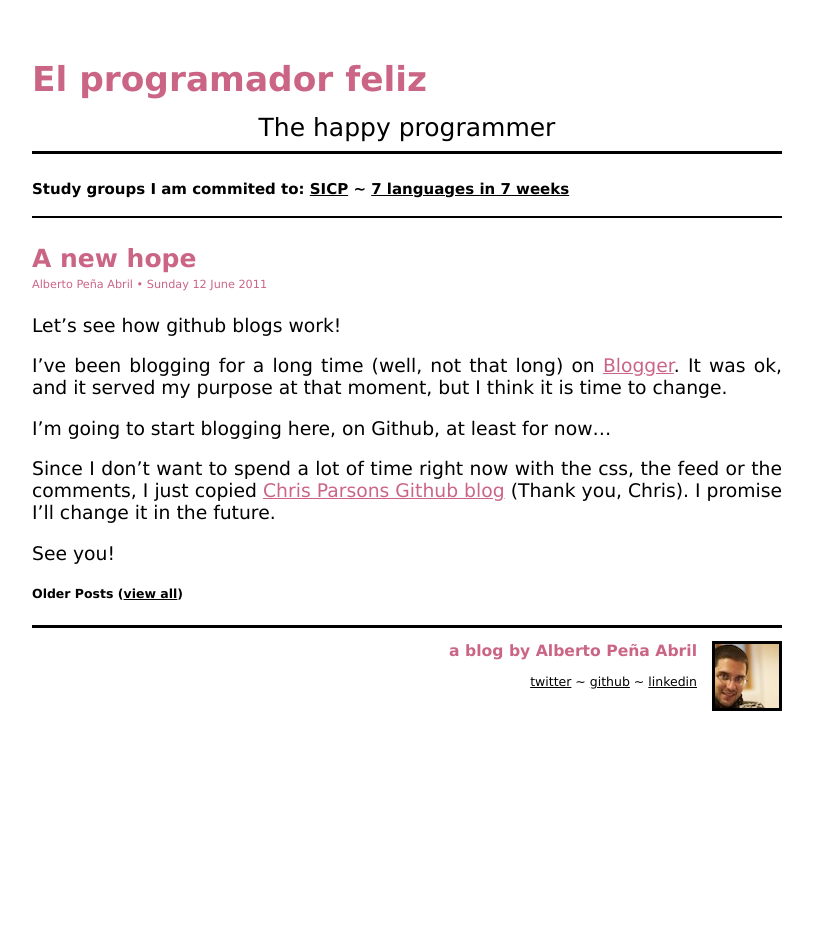
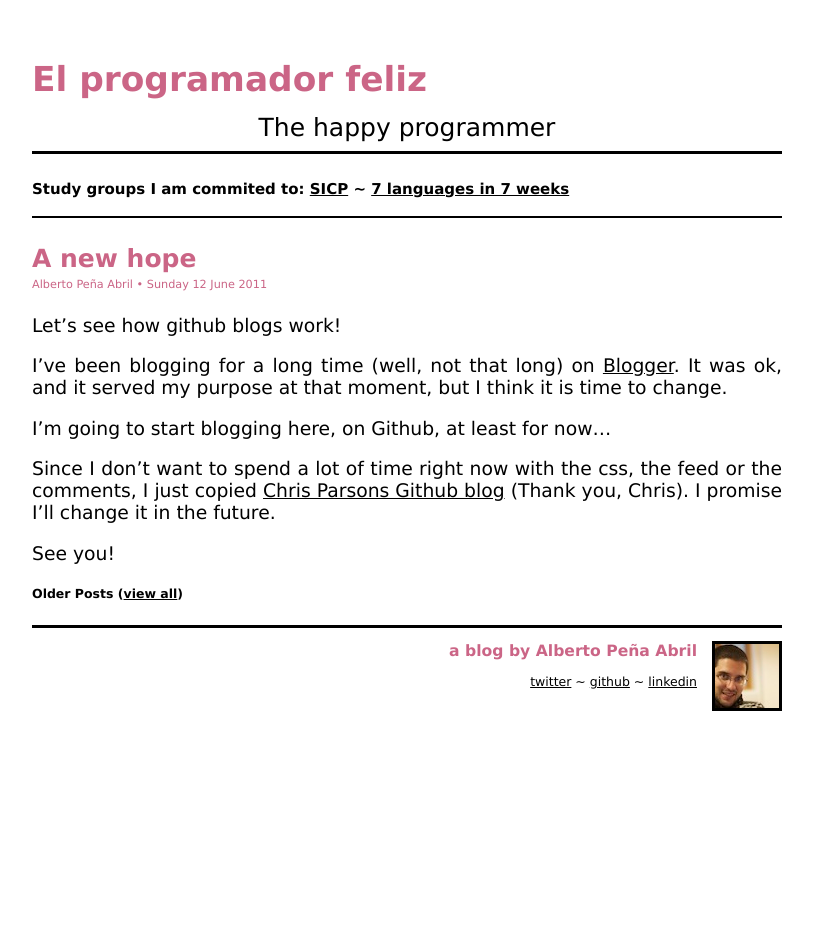
Before and after one commit to plagelao/plagelao.github.com, a Jekyll site: the page built from index.html, in a window 1280 px wide. Shown: the whole page, without its empty margins (233-1046 px from the left). Built offline with Jekyll 4.4.1, drawn with Linux system fonts in a browser that asks for light colours.

Commit message:
Changes link styles

```diff
--- a/css/screen.css
+++ b/css/screen.css
@@ -50,10 +50,6 @@ h2 {
 
 p {
   margin: 1em 0;
-}
-
-p a {
-  color: #CB6586;
 }
 
 a {
```
